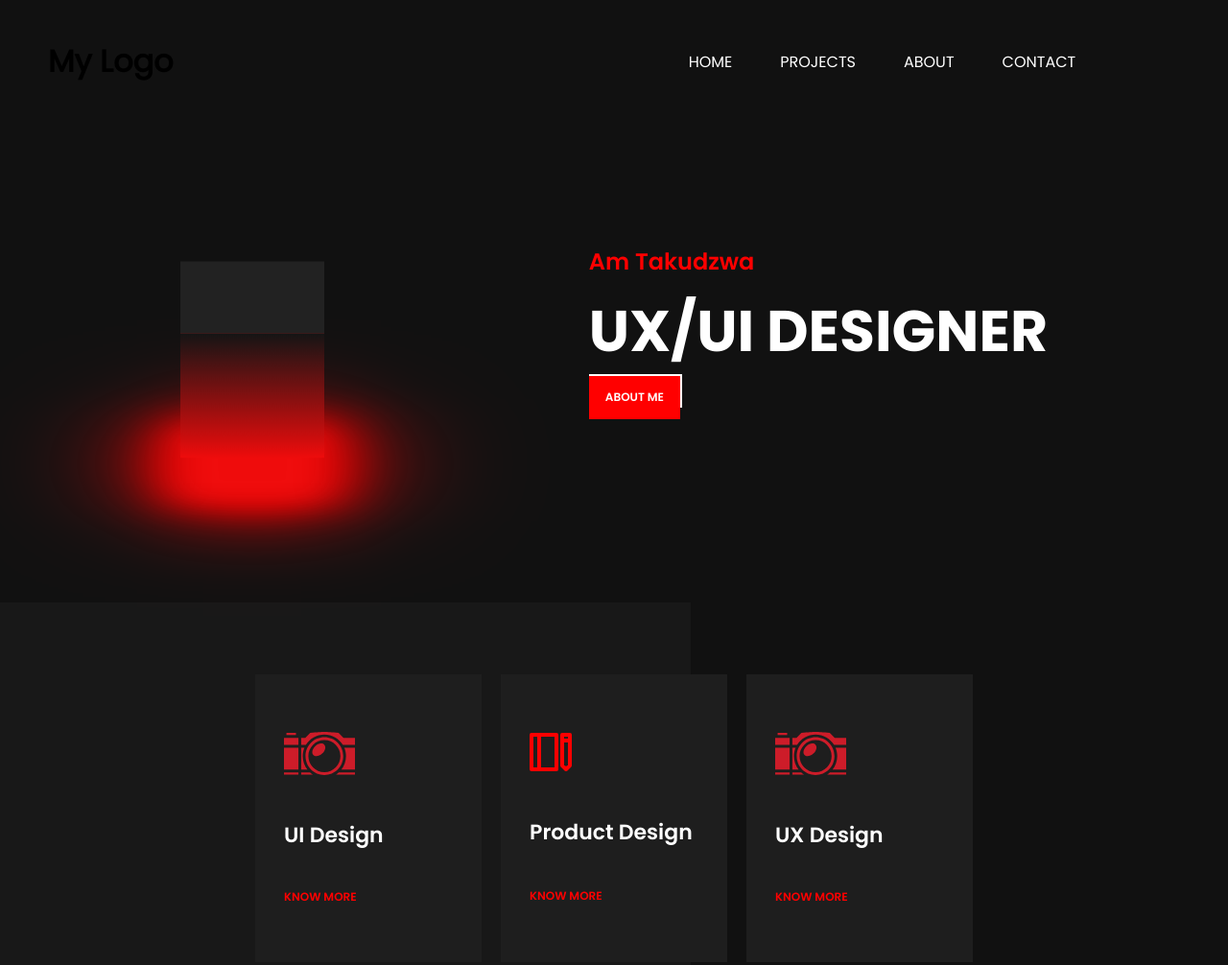
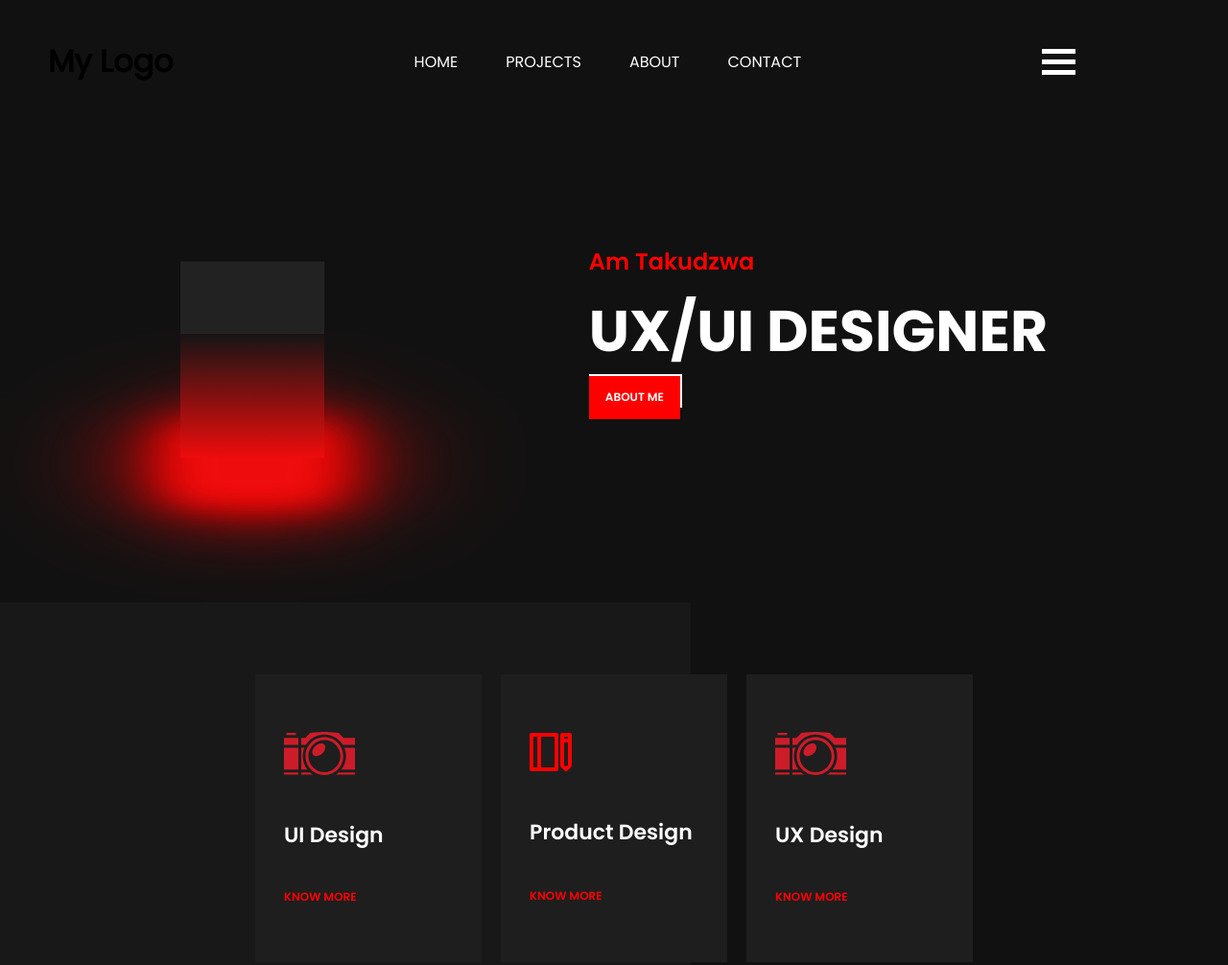
Before and after one commit to Takudzwajoseph/TAKUDZWA-JOSEPH-PORTFOLIO, a plain HTML site: page index.html in a window 1280 px wide. Shown: the top 1006 px of the page at 96% size. Drawn offline with Linux system fonts and the light colour scheme.

Commit message:
add change

```diff
--- a/index.html
+++ b/index.html
@@ -21,6 +21,9 @@
             <li><a href="">CONTACT</a></li>
           </ul>
         </nav>
+         <button class="hamburger">
+          <div class="bar"></div>
+         </button>
       </div>
     </header>
 
--- a/style.css
+++ b/style.css
@@ -50,7 +50,29 @@ header nav ul li a{
 header nav ul li a:hover{
     color: #EF0C0C;
 }
+.hamburger{
+    position: relative;
+    display: block;
+    width: 35px;
+    cursor: pointer;
+    appearance: none;
+    background: none;
+    outline:none ;
+    border: none;
+}
+.hamburger .bar, .hamburger:before, .hamburger:after{
+            content: '';
+            display: block;
+        width: 100%;
+        height: 5px;
+        background-color: var(--white);
+        margin: 6px 0px;
+        transition: 0.4sec;
 
+}
+.hamburger.is-active, .hamburger:after{
+    transform: rotate(-45deg)translate() ;
+}
 /* *************************************************** */
 /* ********************* H E R O ********************* */
 /* *************************************************** */
```
